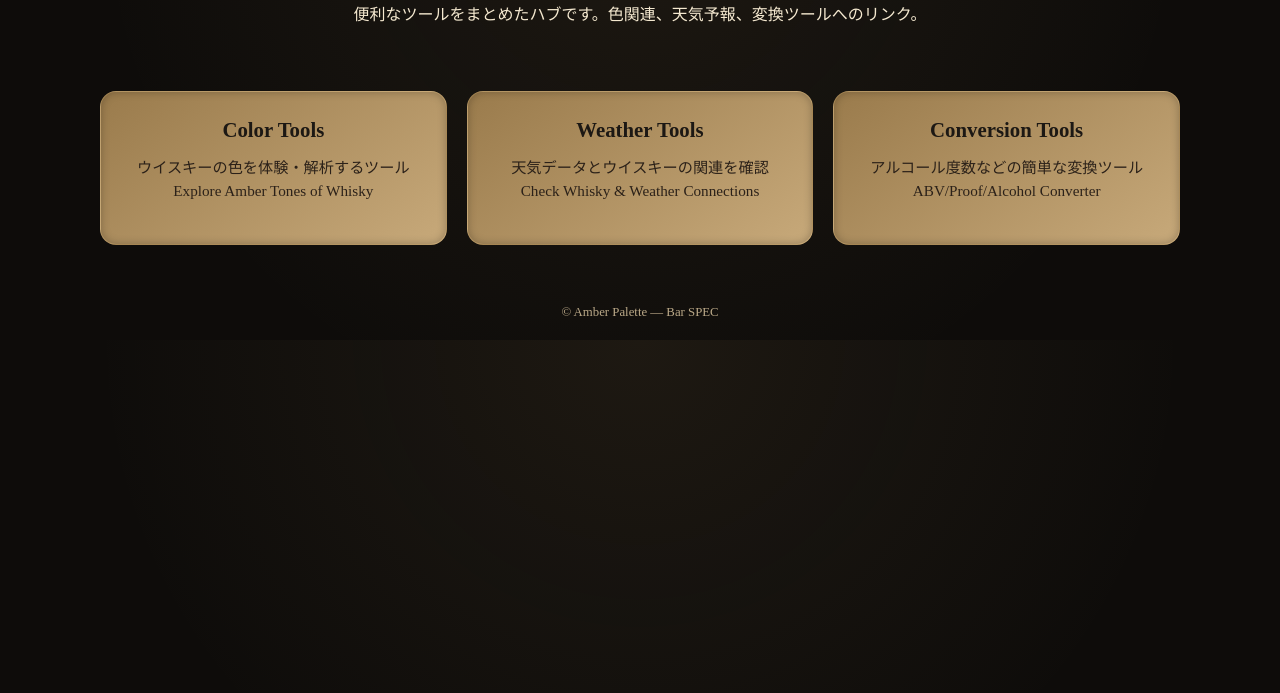
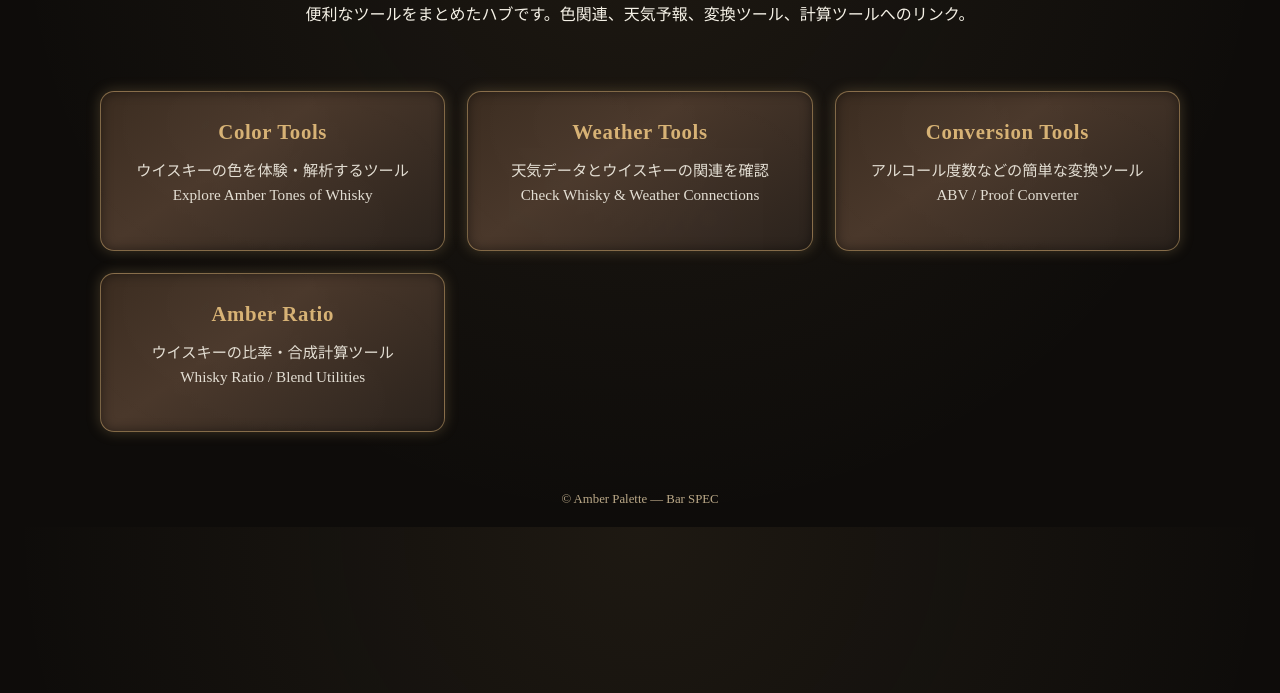
Before and after one commit to barspec884-cmyk/amber-tools-hub, a plain HTML site: page index.html in a window 1280 px wide. Shown: the part 107-800 px from the top of the page. Drawn offline with Linux system fonts and the light colour scheme.

Commit message:
Add files via upload

```diff
--- a/index.html
+++ b/index.html
@@ -4,103 +4,150 @@
   <meta charset="utf-8" />
   <meta name="viewport" content="width=device-width, initial-scale=1" />
   <title>Amber Tools Hub</title>
-  <meta name="description" content="Amber Paletteの便利ツールHub。色関連ツール、天気予報ツール、変換ツールへのリンク。" />
+  <meta name="description" content="Amber Paletteの便利ツールHub。色関連ツール、天気予報ツール、変換ツール、計算ツールへのリンク。" />
   <style>
     :root {
-      --amber:#c7a97a;
-      --amber-dark:#9a7b4c;
-      --ink:#1c1814;
+      --amber:#d7b274;
+      --ink:#f5f1e6;
       --bg:#0e0c0a;
-      --panel:#181512;
-      --light:#f5e9d0;
+      --leather1:#3b2c20;
+      --leather2:#4a382b;
+      --leather3:#2a221c;
     }
+
     body {
       margin:0;
-      font-family: "Noto Sans JP", "Playfair Display", serif;
+      font-family: "Noto Sans JP","Playfair Display", serif;
       background: radial-gradient(circle at 50% 0%, rgba(215,178,116,.08), transparent 70%), var(--bg);
-      color:var(--light);
+      color:var(--ink);
       text-align:center;
     }
+
     header {
       padding:40px 20px 10px;
     }
+
     h1 {
       font-size:1.8em;
       letter-spacing:0.06em;
       color:var(--amber);
       margin-bottom:10px;
     }
+
     .hub {
       display:grid;
       grid-template-columns: repeat(auto-fit, minmax(260px, 1fr));
-      gap:20px;
+      gap:22px;
       max-width:1080px;
       margin:40px auto;
       padding:0 20px;
     }
+
+    /* =============================
+        レザー風カードデザイン
+       ============================= */
     .card {
-      background: linear-gradient(145deg, var(--amber-dark), var(--amber));
-      border: 1px solid rgba(215,178,116,.15);
-      border-radius: 16px;
-      padding: 26px 18px;
-      transition: all 0.3s ease;
+      background: linear-gradient(
+        145deg,
+        var(--leather1) 0%,
+        var(--leather2) 40%,
+        var(--leather3) 100%
+      );
+      border: 1px solid rgba(215,178,116,.45);
+      border-radius: 14px;
+      padding: 28px 20px;
       text-decoration: none;
       color: var(--ink);
-      font-weight: 500;
-      display: inline-block;
-      text-align: center;
-      cursor: pointer;
-      box-shadow: inset 0 0 8px rgba(0,0,0,0.25);
+      position: relative;
+      overflow:hidden;
+      box-shadow:
+        inset 0 0 12px rgba(0,0,0,0.45),
+        0 0 14px rgba(215,178,116,.25);
+      transition: all .35s ease;
     }
+
+    /* 革の光のムラ表現 */
+    .card::before {
+      content:"";
+      position:absolute;
+      inset:0;
+      background:
+        radial-gradient(circle at 30% 20%, rgba(255,255,255,0.06), transparent 60%),
+        radial-gradient(circle at 70% 80%, rgba(255,255,255,0.04), transparent 65%);
+      opacity:.25;
+      pointer-events:none;
+    }
+
     .card:hover {
-      background: linear-gradient(145deg, #dabc86, #b8905e);
-      box-shadow: 0 0 10px rgba(215,178,116,.4);
-      transform: translateY(-3px);
-      transition: all 0.3s ease-in-out;
+      transform: translateY(-4px) scale(1.02);
+      box-shadow:
+        inset 0 0 14px rgba(0,0,0,0.55),
+        0 0 22px rgba(215,178,116,.45);
     }
+
     .card h2 {
       margin-top:0;
-      margin-bottom:8px;
-      color: var(--ink);
+      margin-bottom:10px;
+      color: var(--amber);
       font-size:1.3em;
+      letter-spacing:0.03em;
     }
+
     .card p {
-      color: #2b2119;
       font-size:.95em;
-      line-height:1.5;
+      opacity:.9;
+      line-height:1.55;
     }
+
     footer {
       margin:60px 0 20px;
       font-size:.8em;
       color:#bba988;
     }
-    @media (max-width: 768px) {
-      .hub { grid-template-columns: 1fr; }
-      .card { margin-bottom: 20px; }
+
+    @media (max-width:768px){
+      .hub { grid-template-columns:1fr; }
     }
   </style>
 </head>
+
 <body>
   <header>
     <h1>Amber Tools Hub</h1>
-    <p class="sub">便利なツールをまとめたハブです。色関連、天気予報、変換ツールへのリンク。</p>
+    <p class="sub">便利なツールをまとめたハブです。色関連、天気予報、変換ツール、計算ツールへのリンク。</p>
   </header>
 
   <section class="hub">
+
+    <!-- Color Tools -->
     <a href="https://amber-coloring.vercel.app/" class="card" target="_blank">
       <h2>Color Tools</h2>
-      <p>ウイスキーの色を体験・解析するツール<br>Explore Amber Tones of Whisky</p>
+      <p>ウイスキーの色を体験・解析するツール<br>
+      Explore Amber Tones of Whisky</p>
     </a>
 
+    <!-- Weather Tools -->
     <a href="https://amber-weather.vercel.app/" class="card" target="_blank">
       <h2>Weather Tools</h2>
-      <p>天気データとウイスキーの関連を確認<br>Check Whisky & Weather Connections</p>
+      <p>天気データとウイスキーの関連を確認<br>
+      Check Whisky & Weather Connections</p>
     </a>
 
+    <!-- Conversion Tools -->
     <a href="https://amber-liquid-proof.vercel.app/" class="card" target="_blank">
       <h2>Conversion Tools</h2>
-      <p>アルコール度数などの簡単な変換ツール<br>ABV/Proof/Alcohol Converter</p>
+      <p>アルコール度数などの簡単な変換ツール<br>
+      ABV / Proof Converter</p>
     </a>
+
+<!-- Amber Ratio -->
+<a href="https://amber-calculation.vercel.app/" class="card" target="_blank">
+  <h2>Amber Ratio</h2>
+  <p>ウイスキーの比率・合成計算ツール<br>
+  Whisky Ratio / Blend Utilities</p>
+</a>
+
+
   </section>
 
   <footer>© Amber Palette — Bar SPEC</footer>
```
